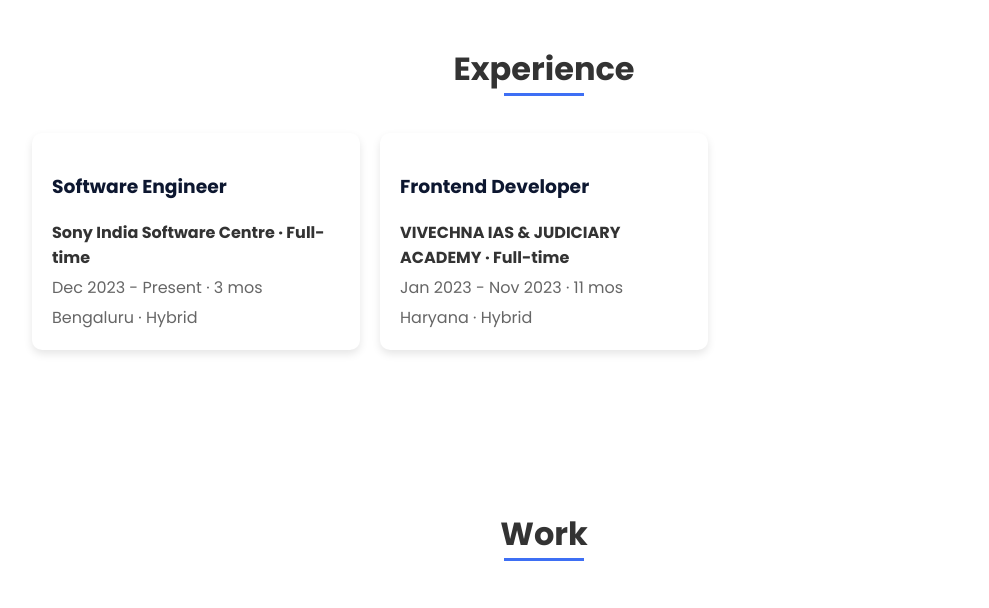
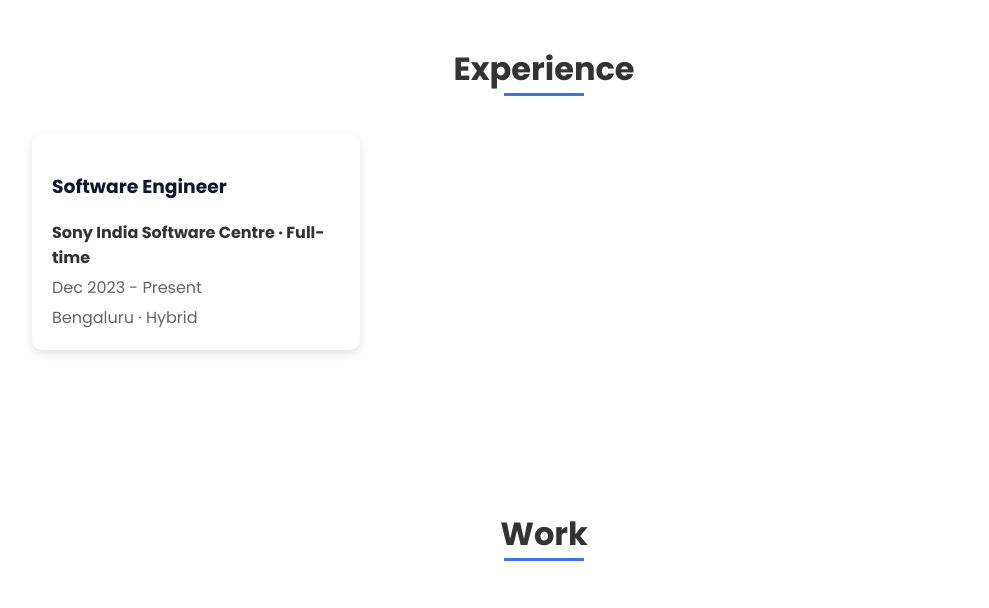
Before and after one commit to ishwersharma13/ishwersharma13.github.io, a plain HTML site: page index.html in a window 1280 px wide. Shown: the part 2020-2628 px from the top of the page, without its empty margins (96-1085 px from the left). Drawn offline with nearby package versions, Linux system fonts and the light colour scheme.

Commit message:
Update index.html

```diff
--- a/index.html
+++ b/index.html
@@ -30,7 +30,7 @@
                     <li class="nav__item"><a href="#work" class="nav__link">Work</a></li>
                     <li class="nav__item"><a href="#contact" class="nav__link">Contact</a></li>
                     <li class="nav__item"><a
-                            href=""
+                            href="https://drive.google.com/file/d/1RLUZGCpNbfaNmefNBlnaTx7zkoEeenzE/view?usp=sharing"
                             class="nav__link">Download CV</a></li>
                 </ul>
             </div>
@@ -87,7 +87,7 @@
                 </div>
 
             </div>
-            <a href="https://drive.google.com/file/d/1oDSuP9FaY2m0vQPdYD28ZoBFRCm2lIRD/view?usp=sharing"><input
+            <a href="https://drive.google.com/file/d/1RLUZGCpNbfaNmefNBlnaTx7zkoEeenzE/view?usp=sharing"><input
                     style="margin-right: 200px;" type="button" value="Download CV" class="contact__button button"></a>
         </section>
 
@@ -159,15 +159,8 @@
         <div>
             <h3>Software Engineer</h3>
             <p class="experience__company">Sony India Software Centre · Full-time</p>
-            <p class="experience__duration">Dec 2023 - Present · 3 mos</p>
+            <p class="experience__duration">Dec 2023 - Present</p>
             <p class="experience__location">Bengaluru · Hybrid</p>
-        </div>
-
-        <div>
-            <h3>Frontend Developer</h3>
-            <p class="experience__company">VIVECHNA IAS & JUDICIARY ACADEMY · Full-time</p>
-            <p class="experience__duration">Jan 2023 - Nov 2023 · 11 mos</p>
-            <p class="experience__location">Haryana · Hybrid</p>
         </div>
     </div>
 </section>
```
